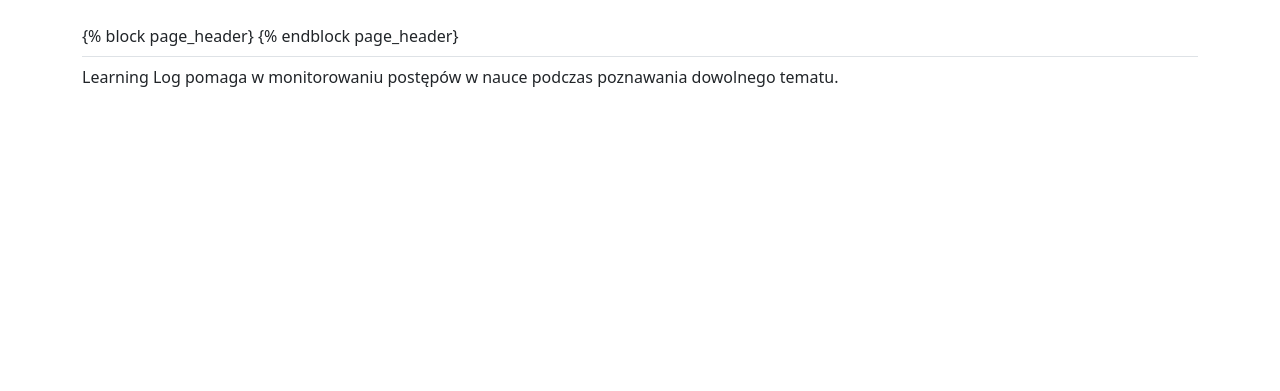
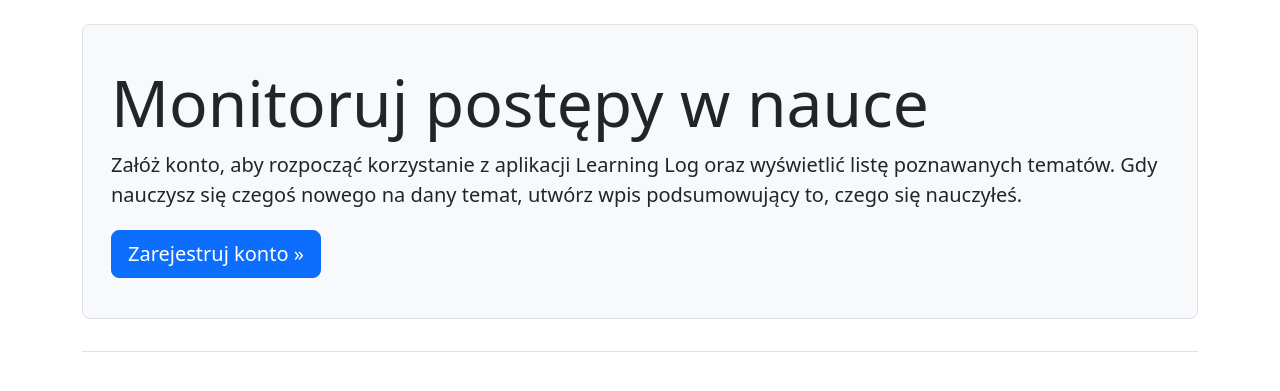
Before and after one commit to lukwac123/learning_log, a Django app: page / in a window 1280 px wide. Shown: the part 58-449 px from the top of the page. Run offline with Django 5.2, Linux system fonts and the light colour scheme; some libraries are stand-ins or nearby versions.

Commit message:
Użycie elementu Jumbotron do nadania stylu stronie głównej.

```diff
--- a/learning_logs/templates/learning_logs/base.html
+++ b/learning_logs/templates/learning_logs/base.html
@@ -57,7 +57,7 @@
 
   <main class="container">
     <div class="pb-2 mb-2 border-bottom">
-      {% block page_header} {% endblock page_header}
+      {% block page_header %} {% endblock page_header %}
     </div>
     <div>
       {% block content %} {% endblock content %}
--- a/learning_logs/templates/learning_logs/index.html
+++ b/learning_logs/templates/learning_logs/index.html
@@ -1,5 +1,13 @@
 {% extends "learning_logs/base.html" %}
 
-{% block content %}
-  <p>Learning Log pomaga w monitorowaniu postępów w nauce podczas poznawania dowolnego tematu.</p>
-{% endblock content %}
+{% block page_header %}
+  <div class="p-3 mb-4 bg-light border rounded-3">
+    <div class="container-fluid py-4">
+      <h1 class="display-3">Monitoruj postępy w nauce</h1>
+
+      <p class="lead">Załóż konto, aby rozpocząć korzystanie z aplikacji Learning Log oraz wyświetlić listę poznawanych tematów. Gdy nauczysz się czegoś nowego na dany temat, utwórz wpis podsumowujący to, czego się nauczyłeś.</p>
+
+      <a href="{% url 'accounts:register' %}" class="btn btn-primary btn-lg mt-1">Zarejestruj konto &raquo;</a>
+    </div>
+  </div>
+{% endblock page_header %}
```
